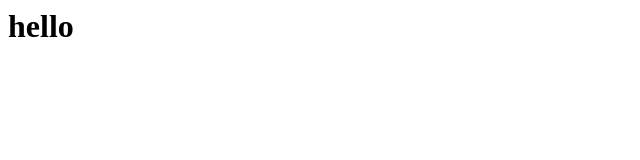
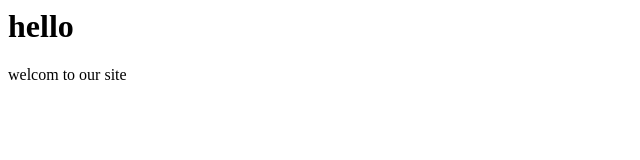
Before and after one commit to hayboutamin-blip/amin-sas-class, a plain HTML site: page index.html in a window 1280 px wide. Shown: the full height of the page, 0-640 px from the left. Drawn offline with Linux system fonts and the light colour scheme.

Commit message:
new update

```diff
--- a/index.html
+++ b/index.html
@@ -1,3 +1,6 @@
 <body>
     <h1>hello</h1>
+    <body>
+    welcom to our site
+    </body>
 </body>
```
